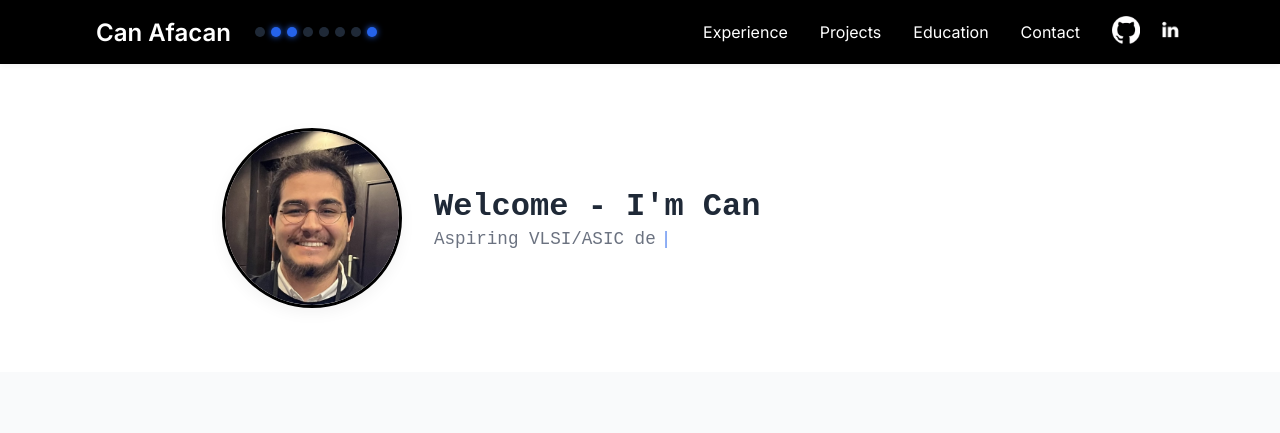
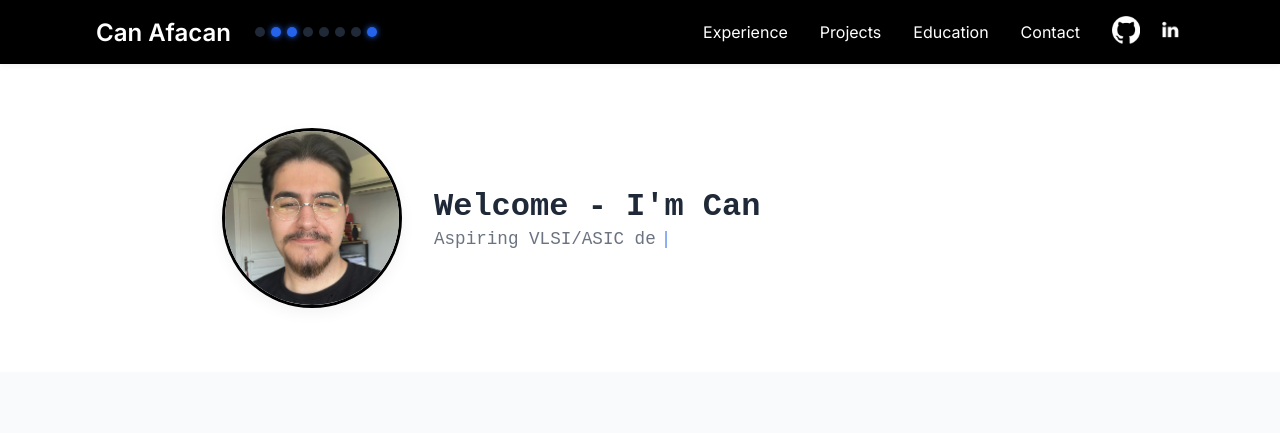
Before and after one commit to CanAfacan/website, a plain HTML site: page index.html in a window 1280 px wide. Shown: the top 433 px of the page. Drawn offline with Linux system fonts and the light colour scheme.

Commit message:
profile picture update

```diff
--- a/index.html
+++ b/index.html
@@ -105,7 +105,7 @@
 
 <section id="hero" class="hero">
   <div class="hero-container">
-    <img src="images/profile2.2.jpg" alt="Profile Photo" class="profile-pic" />
+    <img src="images/updated_headshot.jpg" alt="Profile Photo" class="profile-pic" />
     <div class="hero-text">
       <div class="typewriter">
         <h1><span id="typed-text"></span><span class="cursor" id="cursor1">|</span></h1>
```
Also changed, not shown: images/updated_headshot.jpg (added).
